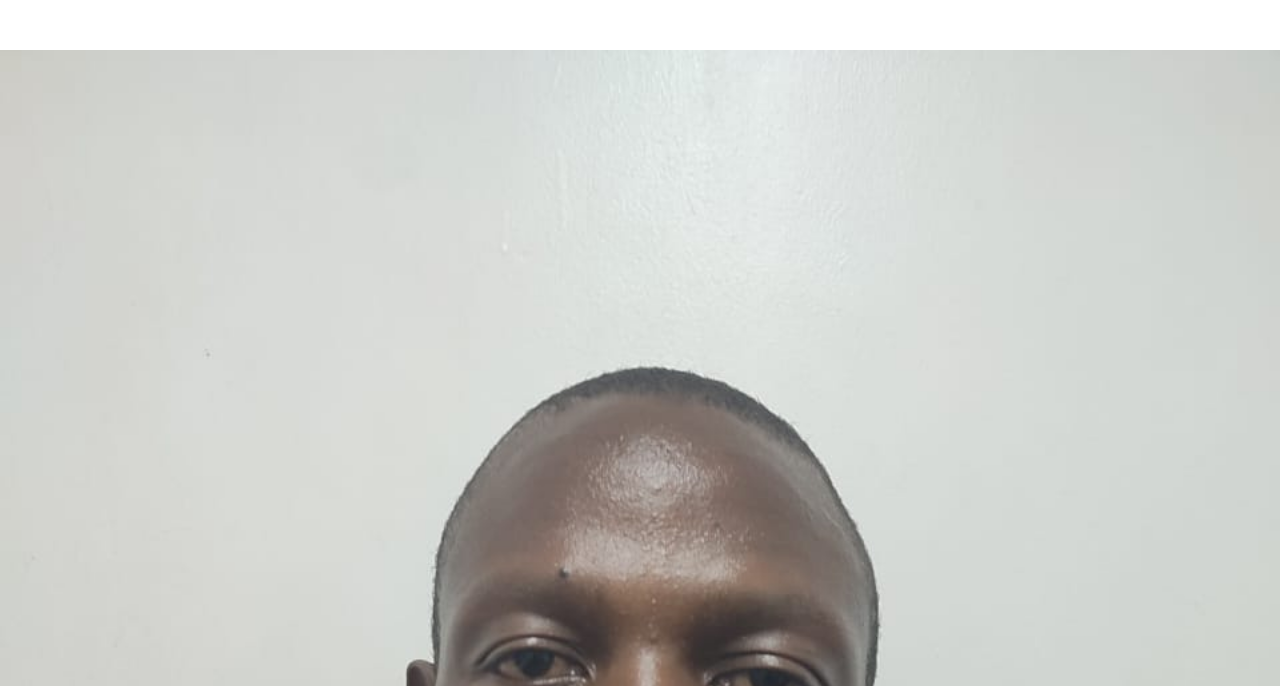
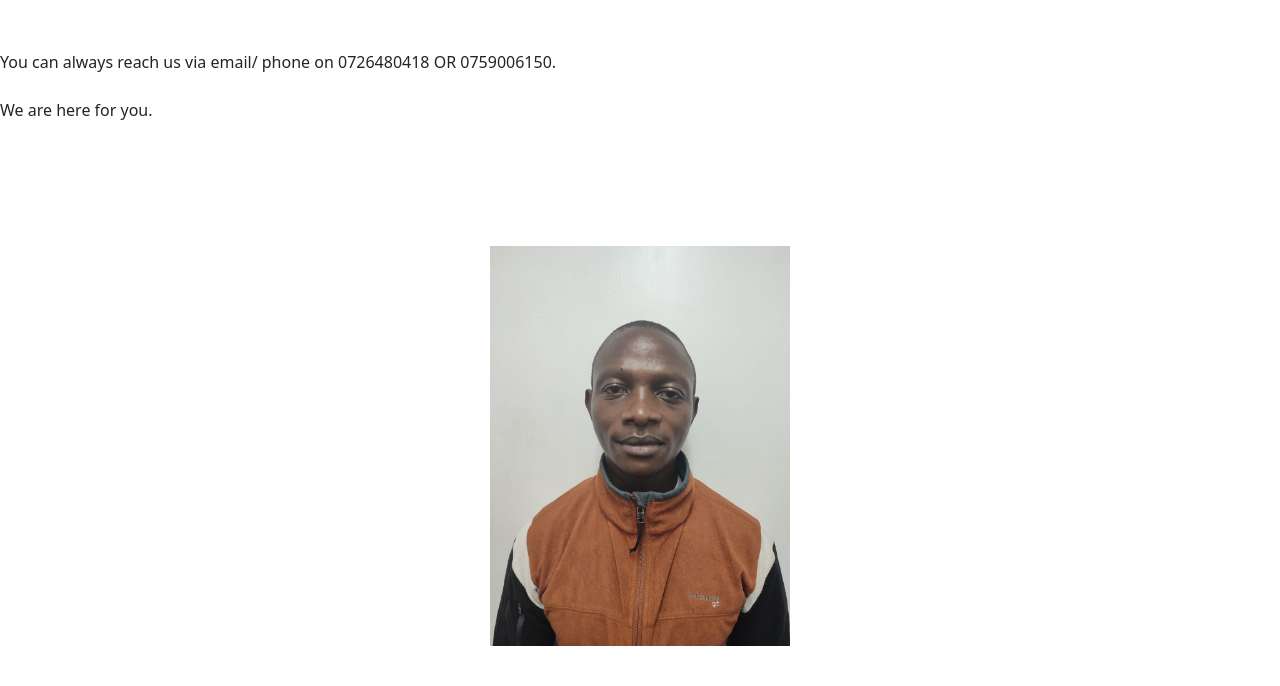
Before and after one commit to chete-py/cleaning_services_website, a Flask app: page /contact in a window 1280 px wide. Shown: the part 54-740 px from the top of the page. After the commit the page ends 700 px from the top, so only its background shows below. Run offline with Flask 3, Linux system fonts and the light colour scheme.

Commit message:
Update contact.html

```diff
--- a/templates/contact.html
+++ b/templates/contact.html
@@ -29,8 +29,12 @@
 
     <p style="margin: 50px 250px;">
 
-         <div class="carousel-item active">
+        <div class="position-absolute top-50 start-50 translate-middle" style="width:300px; height: 200px">
+            <div id="carouselExampleSlidesOnly" class="carousel slide" data-bs-ride="carousel">
+                <div class="carousel-item active">
                 <img src="static/shady.jpg" class="d-block w-100" alt="...">
+                </div>
+            </div>
         </div>
 
         You can always reach us via email/ phone on 0726480418 OR 0759006150.
```
